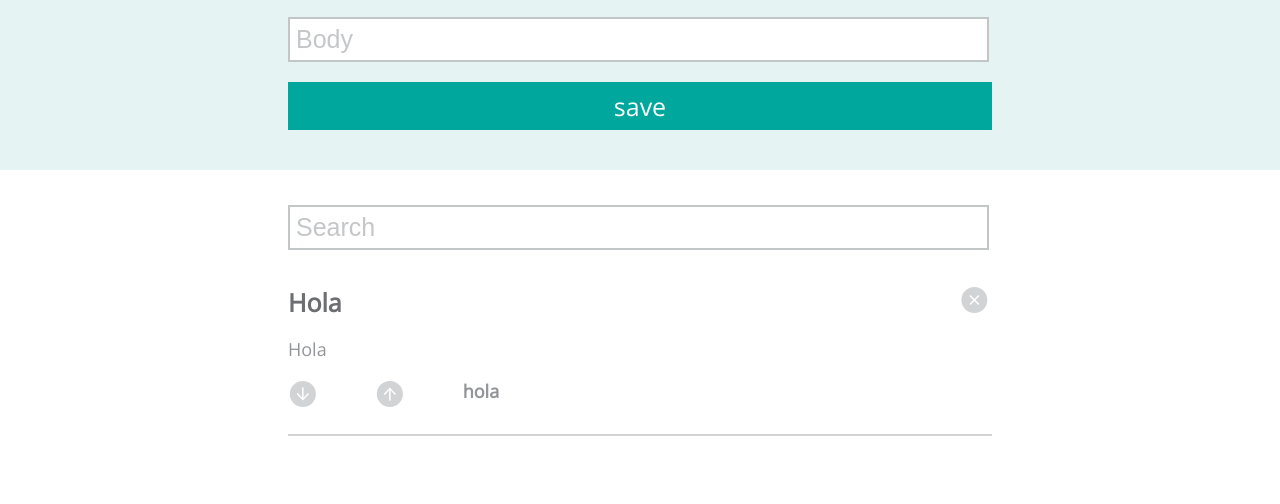
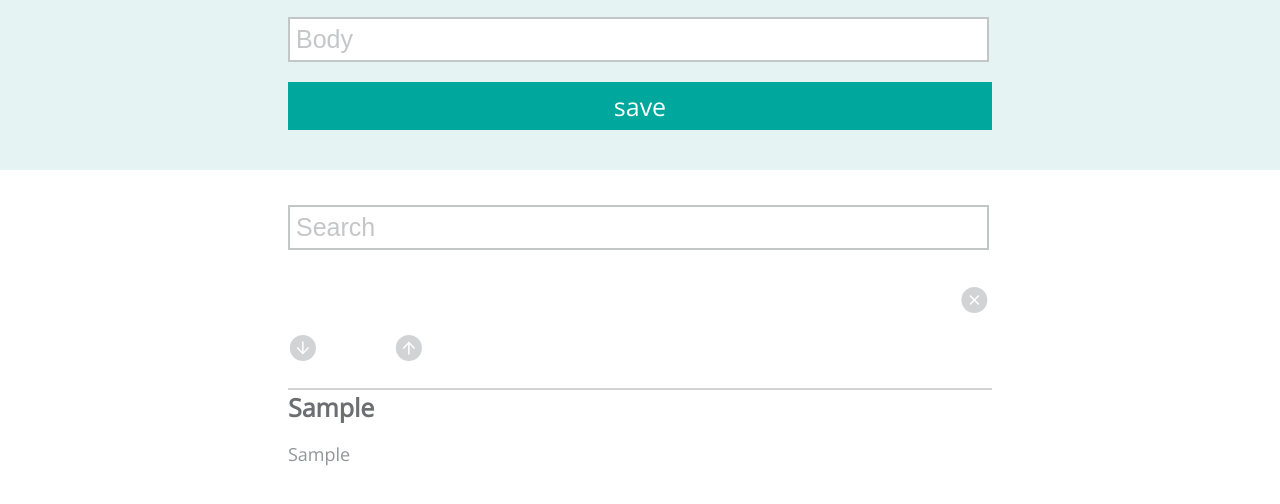
Before and after one commit to sospinar21/IdeaBox, a plain HTML site: page index.html in a window 1280 px wide. Both pictures are taken after typing "Sample", "Sample" into the empty fields and a click on the button "save". Shown: the part 160-664 px from the top of the page. Drawn offline with nearby package versions, Linux system fonts and the light colour scheme.

Commit message:
worked on jquery functionality of appending input to output

```diff
--- a/script.js
+++ b/script.js
@@ -3,26 +3,38 @@ var List = document.querySelector('.secondSection ul');
 var form = document.forms['inputForm'];
 
 $submit.on('click',function(e){
-var $title = $('.titleInput').value;
-var $body = $('.bodyInput').value;
+// var $title = $('.titleInput').value;
+// var $body = $('.bodyInput').value;
 e.preventDefault();
-form.reset();
 create();
 create2();
+form.reset();
 })
 
 function create(){
-  var li= document.createElement('li');
+  var li = document.createElement('li');
+  var inputTitle = $('.titleInput').val();
+  var inputBody = $('.bodyInput').val();
+
    li.classList.add('newIdeas');
    List.appendChild(li);
+
+  var newTitle = `<h3> ${inputTitle} </h3>`;
+  var newBody =  `<p> ${inputBody} </p>`;
+
+    $('ul').append(newTitle);
+    $('ul').append(newBody);
+
+    console.log('hello');
 }
 
 function create2(){
-   var t = $("<div class = 'firstLine'><h3 class='quality'>Hola</h3><img src='images/delete.svg' class='deleteButton'></div>");
+
+  var t = $("<div class = 'firstLine'><h3 class='quality'></h3><img src='images/delete.svg' class='deleteButton'></div>");
   $('li').append(t);
-  var t2 = $("<p class='example-body'>Hola</p>");
+  var t2 = $("<p class='example-body'></p>");
   $('li').append(t2);
-  var t3 = $("<div class = 'lineThree'><img src='images/downvote.svg' class='downArrow'><img src='images/upvote.svg' class='upArrow'><p class='quality'>hola</p></div>");
+  var t3 = $("<div class = 'lineThree'><img src='images/downvote.svg' class='downArrow'><img src='images/upvote.svg' class='upArrow'><p class='quality'></p></div>");
   $('li').append(t3);
 
 }
```
Also changed, not shown: index.html (+2 -2 lines).
